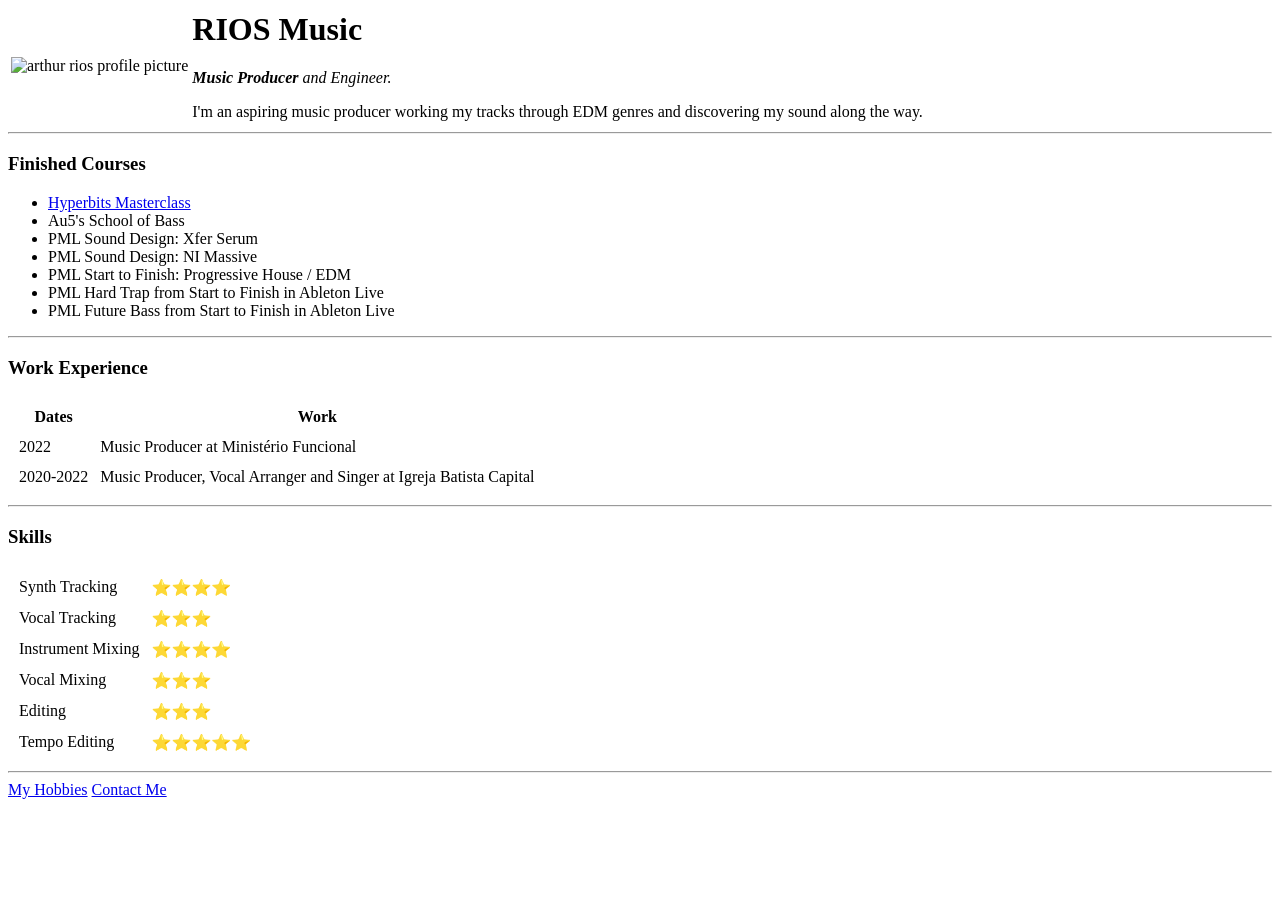
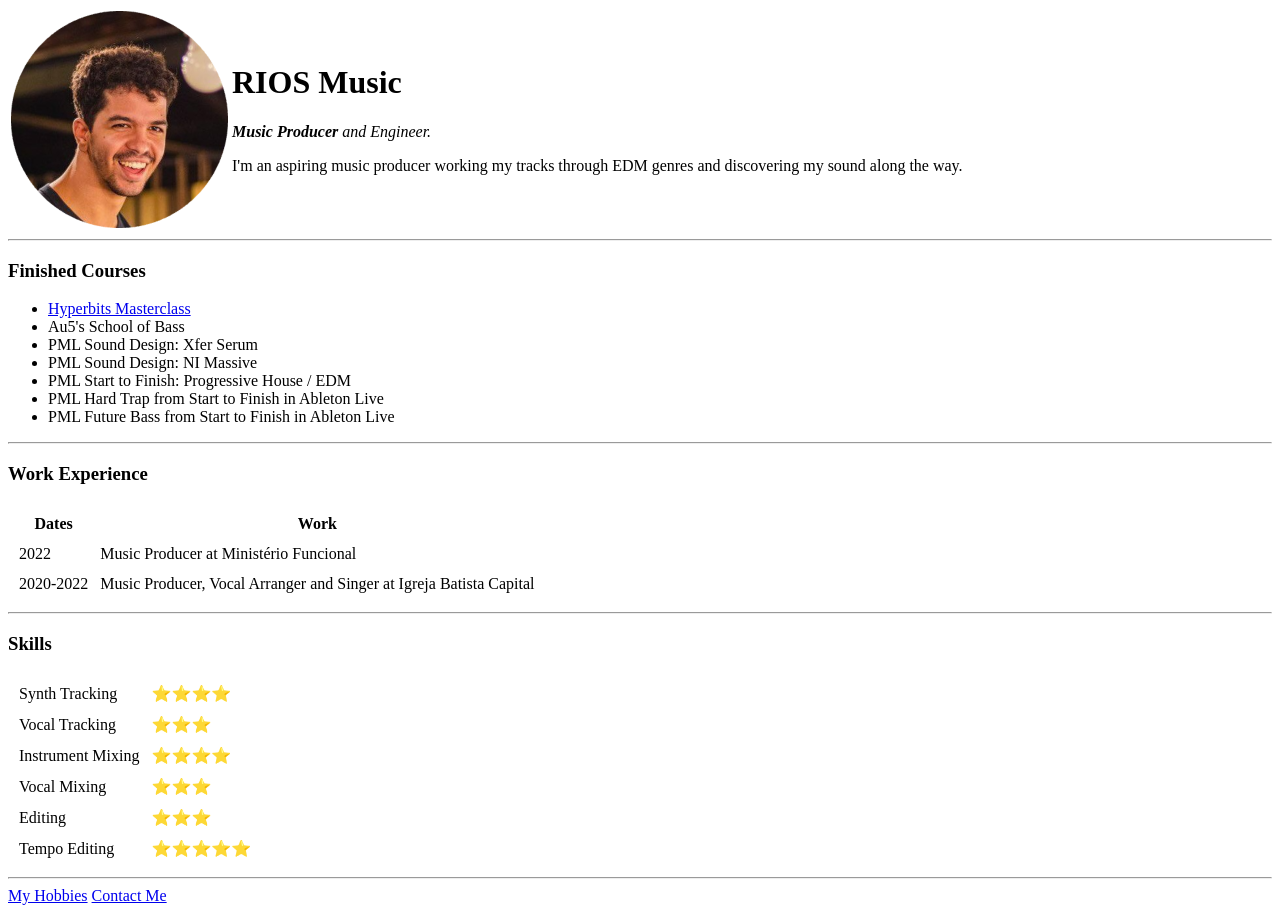
Before and after one commit to arthurrios/cv, a plain HTML site: page index.html in a window 1280 px wide. Before the commit the page ends 807 px from the top, so only its background shows below. Drawn offline with Linux system fonts and the light colour scheme.

Commit message:
Update index.html

```diff
--- a/index.html
+++ b/index.html
@@ -7,7 +7,7 @@
     <table>
       <tr>
         <td>
-          <img src="images/Arthur_2022_circle.png" alt="arthur rios profile picture" />
+          <img src="Arthur_2022_circle.png" alt="arthur rios profile picture" />
         </td>
         <td>
           <h1>RIOS Music</h1>
```
